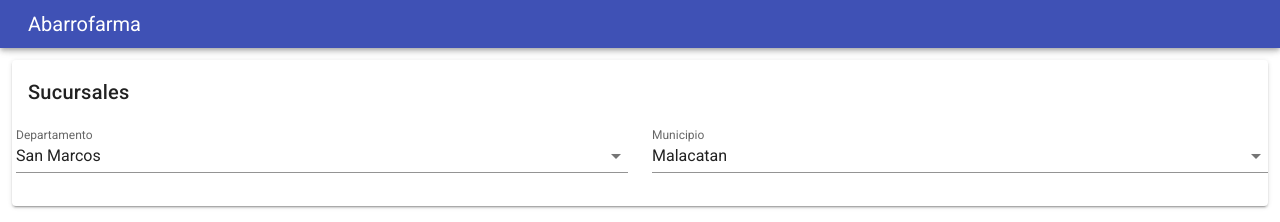
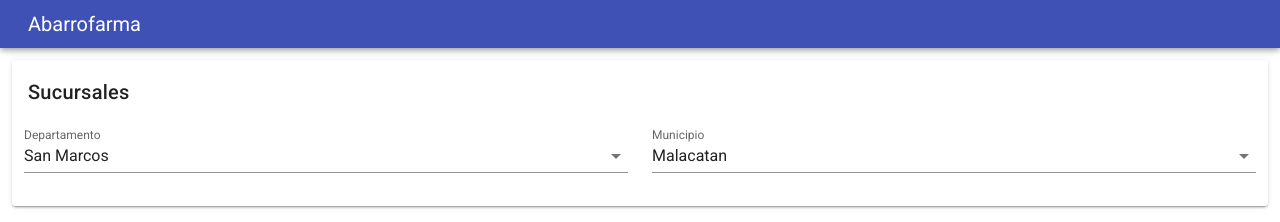
Before and after one commit to crisswebapp/Abarrofarma, a Nuxt app: page / in a window 1280 px wide. Shown: the top 222 px of the page. Built offline with nearby package versions, Linux system fonts and the light colour scheme.

Commit message:
modified:   components/abarrofarma/sucursal.vue 	modified:   pages/index.vue

```diff
--- a/components/abarrofarma/sucursal.vue
+++ b/components/abarrofarma/sucursal.vue
@@ -5,8 +5,8 @@
       <v-row>
         <v-col>
           <v-select
-            class="pl-1"
             v-model="dep"
+            class="pl-3"
             label="Departamento"
             :items="departamentos"
             @change="actMun"
@@ -15,6 +15,7 @@
         <v-col>
           <v-select
             v-model="mun"
+            class="pr-3"
             label="Municipio"
             :items="municipios[dep]"
             @change="emitChange"
--- a/pages/index.vue
+++ b/pages/index.vue
@@ -55,7 +55,7 @@ export default {
       }
     }
   },
-  created: function() {
+  mounted: function() {
     return this.generarData()
   },
   methods: {
```
